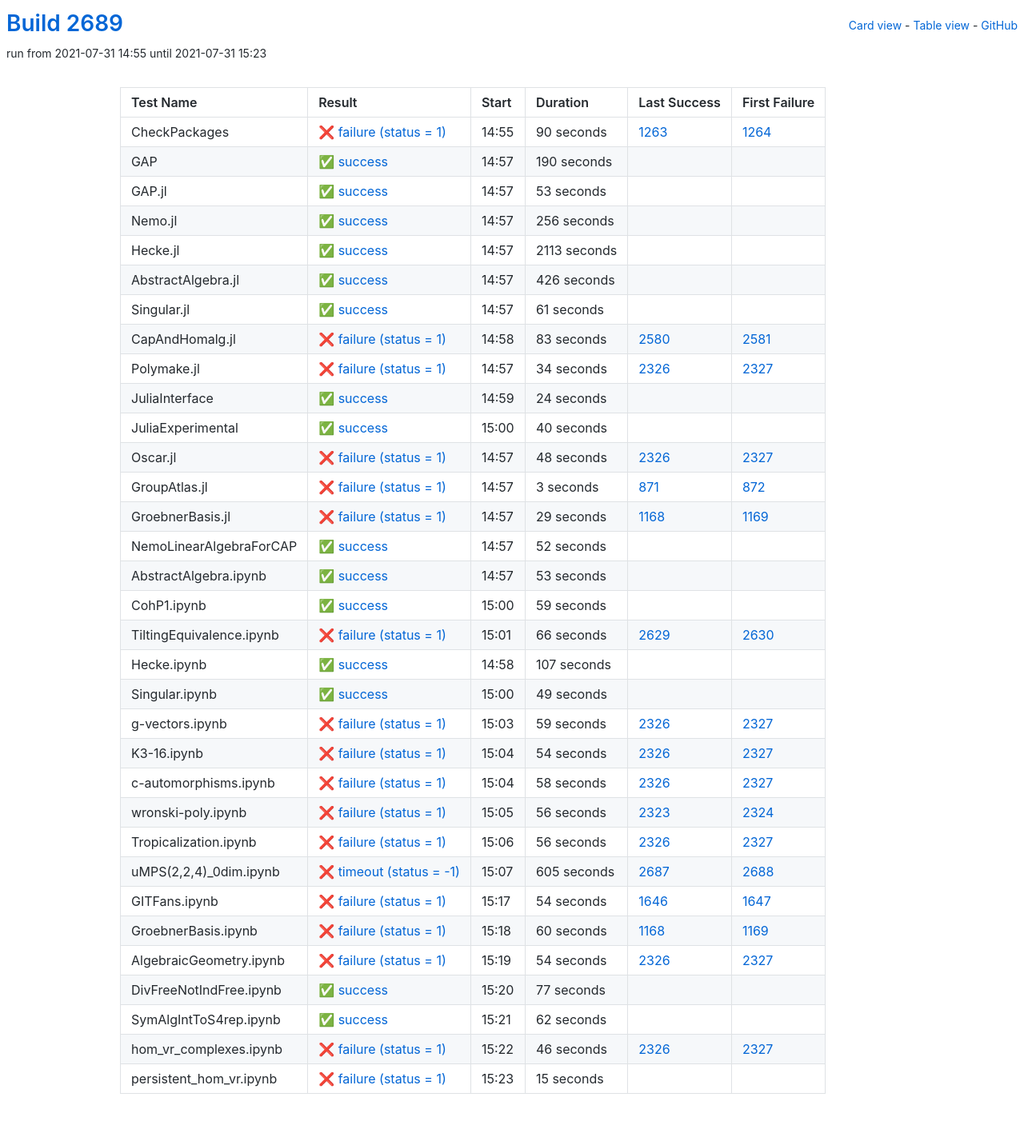
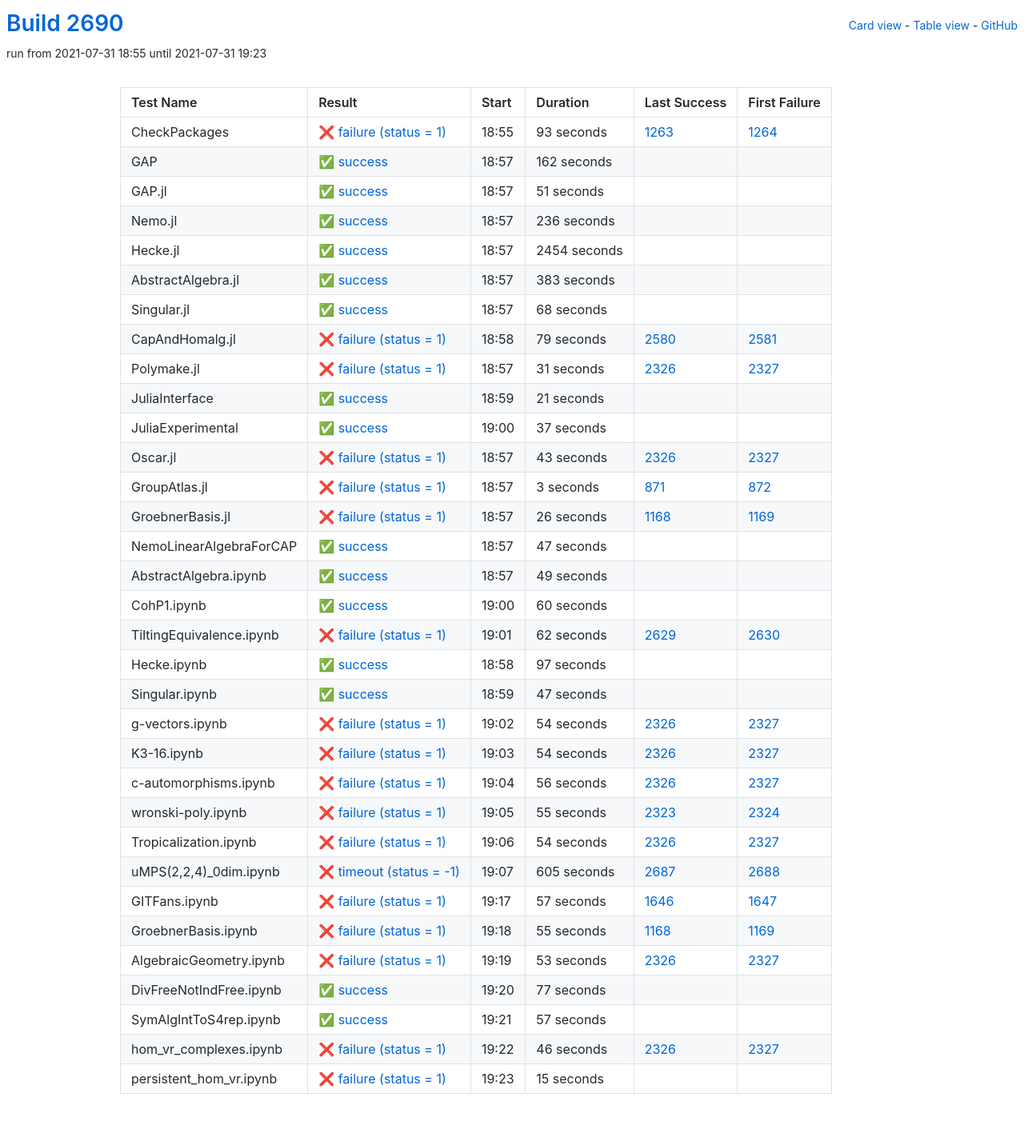
Before and after one commit to oscar-system/oscar-ci-status-stable, a Jekyll site: the page built from table.html, in a window 1280 px wide. Shown: the whole page at 80% size. Built offline with Jekyll 4.4.1, drawn with Linux system fonts in a browser that asks for light colours.

Commit message:
Build #2690

```diff
--- a/_data/ci.yml
+++ b/_data/ci.yml
@@ -1,6 +1,6 @@
 ---
-build: 2689
-build_url: https://oscarci.mathematik.uni-kl.de/job/oscar-stable/2689/
+build: 2690
+build_url: https://oscarci.mathematik.uni-kl.de/job/oscar-stable/2690/
 job: oscar-stable
 organization: oscar-system
 repo: oscar-ci-status-stable
@@ -8,152 +8,152 @@ repourl: https://github.com/oscar-system/oscar-ci-status-stable
 tests:
 - name: CheckPackages
   id: checkpackages
-  log: https://oscarci.mathematik.uni-kl.de/job/oscar-stable/2689/artifact/logs/build-2689/CheckPackages.log
-  start: 2021-07-31 14:55
+  log: https://oscarci.mathematik.uni-kl.de/job/oscar-stable/2690/artifact/logs/build-2690/CheckPackages.log
+  start: 2021-07-31 18:55
   success: false
   exitcode: 1
   status: failure
-  duration: 90
+  duration: 93
   last_success: 1263
   last_success_url: https://oscarci.mathematik.uni-kl.de/job/oscar-stable/1263/
   first_failure: 1264
   first_failure_url: https://oscarci.mathematik.uni-kl.de/job/oscar-stable/1264/
 - name: GAP
   id: gap
-  log: https://oscarci.mathematik.uni-kl.de/job/oscar-stable/2689/artifact/logs/build-2689/GAP.log
-  start: 2021-07-31 14:57
+  log: https://oscarci.mathematik.uni-kl.de/job/oscar-stable/2690/artifact/logs/build-2690/GAP.log
+  start: 2021-07-31 18:57
   success: true
   exitcode: 0
   status: success
-  duration: 190
+  duration: 162
   last_success: false
   last_success_url:
   first_failure: false
   first_failure_url:
 - name: GAP.jl
   id: gap-jl
-  log: https://oscarci.mathematik.uni-kl.de/job/oscar-stable/2689/artifact/logs/build-2689/GAP.jl.log
-  start: 2021-07-31 14:57
+  log: https://oscarci.mathematik.uni-kl.de/job/oscar-stable/2690/artifact/logs/build-2690/GAP.jl.log
+  start: 2021-07-31 18:57
   success: true
   exitcode: 0
   status: success
-  duration: 53
+  duration: 51
   last_success: false
   last_success_url:
   first_failure: false
   first_failure_url:
 - name: Nemo.jl
   id: nemo-jl
-  log: https://oscarci.mathematik.uni-kl.de/job/oscar-stable/2689/artifact/logs/build-2689/Nemo.jl.log
-  start: 2021-07-31 14:57
+  log: https://oscarci.mathematik.uni-kl.de/job/oscar-stable/2690/artifact/logs/build-2690/Nemo.jl.log
+  start: 2021-07-31 18:57
   success: true
   exitcode: 0
   status: success
-  duration: 256
+  duration: 236
   last_success: false
   last_success_url:
   first_failure: false
   first_failure_url:
 - name: Hecke.jl
   id: hecke-jl
-  log: https://oscarci.mathematik.uni-kl.de/job/oscar-stable/2689/artifact/logs/build-2689/Hecke.jl.log
-  start: 2021-07-31 14:57
+  log: https://oscarci.mathematik.uni-kl.de/job/oscar-stable/2690/artifact/logs/build-2690/Hecke.jl.log
+  start: 2021-07-31 18:57
   success: true
   exitcode: 0
   status: success
-  duration: 2113
+  duration: 2454
   last_success: false
   last_success_url:
   first_failure: false
   first_failure_url:
 - name: AbstractAlgebra.jl
   id: abstractalgebra-jl
-  log: https://oscarci.mathematik.uni-kl.de/job/oscar-stable/2689/artifact/logs/build-2689/AbstractAlgebra.jl.log
-  start: 2021-07-31 14:57
+  log: https://oscarci.mathematik.uni-kl.de/job/oscar-stable/2690/artifact/logs/build-2690/AbstractAlgebra.jl.log
+  start: 2021-07-31 18:57
   success: true
   exitcode: 0
   status: success
-  duration: 426
+  duration: 383
   last_success: false
   last_success_url:
   first_failure: false
   first_failure_url:
 - name: Singular.jl
   id: singular-jl
-  log: https://oscarci.mathematik.uni-kl.de/job/oscar-stable/2689/artifact/logs/build-2689/Singular.jl.log
-  start: 2021-07-31 14:57
+  log: https://oscarci.mathematik.uni-kl.de/job/oscar-stable/2690/artifact/logs/build-2690/Singular.jl.log
+  start: 2021-07-31 18:57
   success: true
   exitcode: 0
   status: success
-  duration: 61
+  duration: 68
   last_success: false
   last_success_url:
   first_failure: false
   first_failure_url:
 - name: CapAndHomalg.jl
   id: capandhomalg-jl
-  log: https://oscarci.mathematik.uni-kl.de/job/oscar-stable/2689/artifact/logs/build-2689/CapAndHomalg.jl.log
-  start: 2021-07-31 14:58
+  log: https://oscarci.mathematik.uni-kl.de/job/oscar-stable/2690/artifact/logs/build-2690/CapAndHomalg.jl.log
+  start: 2021-07-31 18:58
   success: false
   exitcode: 1
   status: failure
-  duration: 83
+  duration: 79
   last_success: 2580
   last_success_url: https://oscarci.mathematik.uni-kl.de/job/oscar-stable/2580/
   first_failure: 2581
   first_failure_url: https://oscarci.mathematik.uni-kl.de/job/oscar-stable/2581/
 - name: Polymake.jl
   id: polymake-jl
-  log: https://oscarci.mathematik.uni-kl.de/job/oscar-stable/2689/artifact/logs/build-2689/Polymake.jl.log
-  start: 2021-07-31 14:57
+  log: https://oscarci.mathematik.uni-kl.de/job/oscar-stable/2690/artifact/logs/build-2690/Polymake.jl.log
+  start: 2021-07-31 18:57
   success: false
   exitcode: 1
   status: failure
-  duration: 34
+  duration: 31
   last_success: 2326
   last_success_url: https://oscarci.mathematik.uni-kl.de/job/oscar-stable/2326/
   first_failure: 2327
   first_failure_url: https://oscarci.mathematik.uni-kl.de/job/oscar-stable/2327/
 - name: JuliaInterface
   id: juliainterface
-  log: https://oscarci.mathematik.uni-kl.de/job/oscar-stable/2689/artifact/logs/build-2689/JuliaInterface.log
-  start: 2021-07-31 14:59
+  log: https://oscarci.mathematik.uni-kl.de/job/oscar-stable/2690/artifact/logs/build-2690/JuliaInterface.log
+  start: 2021-07-31 18:59
   success: true
   exitcode: 0
   status: success
-  duration: 24
+  duration: 21
   last_success: false
   last_success_url:
   first_failure: false
   first_failure_url:
 - name: JuliaExperimental
   id: juliaexperimental
-  log: https://oscarci.mathematik.uni-kl.de/job/oscar-stable/2689/artifact/logs/build-2689/JuliaExperimental.log
-  start: 2021-07-31 15:00
+  log: https://oscarci.mathematik.uni-kl.de/job/oscar-stable/2690/artifact/logs/build-2690/JuliaExperimental.log
+  start: 2021-07-31 19:00
   success: true
   exitcode: 0
   status: success
-  duration: 40
+  duration: 37
   last_success: false
   last_success_url:
   first_failure: false
   first_failure_url:
 - name: Oscar.jl
   id: oscar-jl
-  log: https://oscarci.mathematik.uni-kl.de/job/oscar-stable/2689/artifact/logs/build-2689/Oscar.jl.log
-  start: 2021-07-31 14:57
+  log: https://oscarci.mathematik.uni-kl.de/job/oscar-stable/2690/artifact/logs/build-2690/Oscar.jl.log
+  start: 2021-07-31 18:57
   success: false
   exitcode: 1
   status: failure
-  duration: 48
+  duration: 43
   last_success: 2326
   last_success_url: https://oscarci.mathematik.uni-kl.de/job/oscar-stable/2326/
   first_failure: 2327
   first_failure_url: https://oscarci.mathematik.uni-kl.de/job/oscar-stable/2327/
 - name: GroupAtlas.jl
   id: groupatlas-jl
-  log: https://oscarci.mathematik.uni-kl.de/job/oscar-stable/2689/artifact/logs/build-2689/GroupAtlas.jl.log
-  start: 2021-07-31 14:57
+  log: https://oscarci.mathematik.uni-kl.de/job/oscar-stable/2690/artifact/logs/build-2690/GroupAtlas.jl.log
+  start: 2021-07-31 18:57
   success: false
   exitcode: 1
   status: failure
@@ -164,80 +164,32 @@ tests:
   first_failure_url: https://oscarci.mathematik.uni-kl.de/job/oscar-stable/872/
 - name: GroebnerBasis.jl
   id: groebnerbasis-jl
-  log: https://oscarci.mathematik.uni-kl.de/job/oscar-stable/2689/artifact/logs/build-2689/GroebnerBasis.jl.log
-  start: 2021-07-31 14:57
+  log: https://oscarci.mathematik.uni-kl.de/job/oscar-stable/2690/artifact/logs/build-2690/GroebnerBasis.jl.log
+  start: 2021-07-31 18:57
   success: false
   exitcode: 1
   status: failure
-  duration: 29
+  duration: 26
   last_success: 1168
   last_success_url: https://oscarci.mathematik.uni-kl.de/job/oscar-stable/1168/
   first_failure: 1169
   first_failure_url: https://oscarci.mathematik.uni-kl.de/job/oscar-stable/1169/
 - name: NemoLinearAlgebraForCAP
   id: nemolinearalgebraforcap
-  log: https://oscarci.mathematik.uni-kl.de/job/oscar-stable/2689/artifact/logs/build-2689/NemoLinearAlgebraForCAP.log
-  start: 2021-07-31 14:57
+  log: https://oscarci.mathematik.uni-kl.de/job/oscar-stable/2690/artifact/logs/build-2690/NemoLinearAlgebraForCAP.log
+  start: 2021-07-31 18:57
   success: true
   exitcode: 0
   status: success
-  duration: 52
+  duration: 47
   last_success: false
   last_success_url:
   first_failure: false
   first_failure_url:
 - name: AbstractAlgebra.ipynb
   id: abstractalgebra-ipynb
-  log: https://oscarci.mathematik.uni-kl.de/job/oscar-stable/2689/artifact/logs/build-2689/AbstractAlgebra.ipynb.log
-  start: 2021-07-31 14:57
-  success: true
-  exitcode: 0
-  status: success
-  duration: 53
-  last_success: false
-  last_success_url:
-  first_failure: false
-  first_failure_url:
-- name: CohP1.ipynb
-  id: cohp1-ipynb
-  log: https://oscarci.mathematik.uni-kl.de/job/oscar-stable/2689/artifact/logs/build-2689/CohP1.ipynb.log
-  start: 2021-07-31 15:00
-  success: true
-  exitcode: 0
-  status: success
-  duration: 59
-  last_success: false
-  last_success_url:
-  first_failure: false
-  first_failure_url:
-- name: TiltingEquivalence.ipynb
-  id: tiltingequivalence-ipynb
-  log: https://oscarci.mathematik.uni-kl.de/job/oscar-stable/2689/artifact/logs/build-2689/TiltingEquivalence.ipynb.log
-  start: 2021-07-31 15:01
-  success: false
-  exitcode: 1
-  status: failure
-  duration: 66
-  last_success: 2629
-  last_success_url: https://oscarci.mathematik.uni-kl.de/job/oscar-stable/2629/
-  first_failure: 2630
-  first_failure_url: https://oscarci.mathematik.uni-kl.de/job/oscar-stable/2630/
-- name: Hecke.ipynb
-  id: hecke-ipynb
-  log: https://oscarci.mathematik.uni-kl.de/job/oscar-stable/2689/artifact/logs/build-2689/Hecke.ipynb.log
-  start: 2021-07-31 14:58
-  success: true
-  exitcode: 0
-  status: success
-  duration: 107
-  last_success: false
-  last_success_url:
-  first_failure: false
-  first_failure_url:
-- name: Singular.ipynb
-  id: singular-ipynb
-  log: https://oscarci.mathematik.uni-kl.de/job/oscar-stable/2689/artifact/logs/build-2689/Singular.ipynb.log
-  start: 2021-07-31 15:00
+  log: https://oscarci.mathematik.uni-kl.de/job/oscar-stable/2690/artifact/logs/build-2690/AbstractAlgebra.ipynb.log
+  start: 2021-07-31 18:57
   success: true
   exitcode: 0
   status: success
@@ -246,22 +198,70 @@ tests:
   last_success_url:
   first_failure: false
   first_failure_url:
-- name: g-vectors.ipynb
-  id: g-vectors-ipynb
-  log: https://oscarci.mathematik.uni-kl.de/job/oscar-stable/2689/artifact/logs/build-2689/g-vectors.ipynb.log
-  start: 2021-07-31 15:03
+- name: CohP1.ipynb
+  id: cohp1-ipynb
+  log: https://oscarci.mathematik.uni-kl.de/job/oscar-stable/2690/artifact/logs/build-2690/CohP1.ipynb.log
+  start: 2021-07-31 19:00
+  success: true
+  exitcode: 0
+  status: success
+  duration: 60
+  last_success: false
+  last_success_url:
+  first_failure: false
+  first_failure_url:
+- name: TiltingEquivalence.ipynb
+  id: tiltingequivalence-ipynb
+  log: https://oscarci.mathematik.uni-kl.de/job/oscar-stable/2690/artifact/logs/build-2690/TiltingEquivalence.ipynb.log
+  start: 2021-07-31 19:01
   success: false
   exitcode: 1
   status: failure
-  duration: 59
+  duration: 62
+  last_success: 2629
+  last_success_url: https://oscarci.mathematik.uni-kl.de/job/oscar-stable/2629/
+  first_failure: 2630
+  first_failure_url: https://oscarci.mathematik.uni-kl.de/job/oscar-stable/2630/
+- name: Hecke.ipynb
+  id: hecke-ipynb
+  log: https://oscarci.mathematik.uni-kl.de/job/oscar-stable/2690/artifact/logs/build-2690/Hecke.ipynb.log
+  start: 2021-07-31 18:58
+  success: true
+  exitcode: 0
+  status: success
+  duration: 97
+  last_success: false
+  last_success_url:
+  first_failure: false
+  first_failure_url:
+- name: Singular.ipynb
+  id: singular-ipynb
+  log: https://oscarci.mathematik.uni-kl.de/job/oscar-stable/2690/artifact/logs/build-2690/Singular.ipynb.log
+  start: 2021-07-31 18:59
+  success: true
+  exitcode: 0
+  status: success
+  duration: 47
+  last_success: false
+  last_success_url:
+  first_failure: false
+  first_failure_url:
+- name: g-vectors.ipynb
+  id: g-vectors-ipynb
+  log: https://oscarci.mathematik.uni-kl.de/job/oscar-stable/2690/artifact/logs/build-2690/g-vectors.ipynb.log
+  start: 2021-07-31 19:02
+  success: false
+  exitcode: 1
+  status: failure
+  duration: 54
   last_success: 2326
   last_success_url: https://oscarci.mathematik.uni-kl.de/job/oscar-stable/2326/
   first_failure: 2327
   first_failure_url: https://oscarci.mathematik.uni-kl.de/job/oscar-stable/2327/
 - name: K3-16.ipynb
   id: k3-16-ipynb
-  log: https://oscarci.mathematik.uni-kl.de/job/oscar-stable/2689/artifact/logs/build-2689/K3-16.ipynb.log
-  start: 2021-07-31 15:04
+  log: https://oscarci.mathematik.uni-kl.de/job/oscar-stable/2690/artifact/logs/build-2690/K3-16.ipynb.log
+  start: 2021-07-31 19:03
   success: false
   exitcode: 1
   status: failure
@@ -272,32 +272,8 @@ tests:
   first_failure_url: https://oscarci.mathematik.uni-kl.de/job/oscar-stable/2327/
 - name: c-automorphisms.ipynb
   id: c-automorphisms-ipynb
-  log: https://oscarci.mathematik.uni-kl.de/job/oscar-stable/2689/artifact/logs/build-2689/c-automorphisms.ipynb.log
-  start: 2021-07-31 15:04
-  success: false
-  exitcode: 1
-  status: failure
-  duration: 58
-  last_success: 2326
-  last_success_url: https://oscarci.mathematik.uni-kl.de/job/oscar-stable/2326/
-  first_failure: 2327
-  first_failure_url: https://oscarci.mathematik.uni-kl.de/job/oscar-stable/2327/
-- name: wronski-poly.ipynb
-  id: wronski-poly-ipynb
-  log: https://oscarci.mathematik.uni-kl.de/job/oscar-stable/2689/artifact/logs/build-2689/wronski-poly.ipynb.log
-  start: 2021-07-31 15:05
-  success: false
-  exitcode: 1
-  status: failure
-  duration: 56
-  last_success: 2323
-  last_success_url: https://oscarci.mathematik.uni-kl.de/job/oscar-stable/2323/
-  first_failure: 2324
-  first_failure_url: https://oscarci.mathematik.uni-kl.de/job/oscar-stable/2324/
-- name: Tropicalization.ipynb
-  id: tropicalization-ipynb
-  log: https://oscarci.mathematik.uni-kl.de/job/oscar-stable/2689/artifact/logs/build-2689/Tropicalization.ipynb.log
-  start: 2021-07-31 15:06
+  log: https://oscarci.mathematik.uni-kl.de/job/oscar-stable/2690/artifact/logs/build-2690/c-automorphisms.ipynb.log
+  start: 2021-07-31 19:04
   success: false
   exitcode: 1
   status: failure
@@ -306,10 +282,34 @@ tests:
   last_success_url: https://oscarci.mathematik.uni-kl.de/job/oscar-stable/2326/
   first_failure: 2327
   first_failure_url: https://oscarci.mathematik.uni-kl.de/job/oscar-stable/2327/
+- name: wronski-poly.ipynb
+  id: wronski-poly-ipynb
+  log: https://oscarci.mathematik.uni-kl.de/job/oscar-stable/2690/artifact/logs/build-2690/wronski-poly.ipynb.log
+  start: 2021-07-31 19:05
+  success: false
+  exitcode: 1
+  status: failure
+  duration: 55
+  last_success: 2323
+  last_success_url: https://oscarci.mathematik.uni-kl.de/job/oscar-stable/2323/
+  first_failure: 2324
+  first_failure_url: https://oscarci.mathematik.uni-kl.de/job/oscar-stable/2324/
+- name: Tropicalization.ipynb
+  id: tropicalization-ipynb
+  log: https://oscarci.mathematik.uni-kl.de/job/oscar-stable/2690/artifact/logs/build-2690/Tropicalization.ipynb.log
+  start: 2021-07-31 19:06
+  success: false
+  exitcode: 1
+  status: failure
+  duration: 54
+  last_success: 2326
+  last_success_url: https://oscarci.mathematik.uni-kl.de/job/oscar-stable/2326/
+  first_failure: 2327
+  first_failure_url: https://oscarci.mathematik.uni-kl.de/job/oscar-stable/2327/
 - name: uMPS(2,2,4)_0dim.ipynb
   id: umps-2-2-4-0dim-ipynb
-  log: https://oscarci.mathematik.uni-kl.de/job/oscar-stable/2689/artifact/logs/build-2689/uMPS-2-2-4-_0dim.ipynb.log
-  start: 2021-07-31 15:07
+  log: https://oscarci.mathematik.uni-kl.de/job/oscar-stable/2690/artifact/logs/build-2690/uMPS-2-2-4-_0dim.ipynb.log
+  start: 2021-07-31 19:07
   success: false
   exitcode: -1
   status: timeout
@@ -320,44 +320,44 @@ tests:
   first_failure_url: https://oscarci.mathematik.uni-kl.de/job/oscar-stable/2688/
 - name: GITFans.ipynb
   id: gitfans-ipynb
-  log: https://oscarci.mathematik.uni-kl.de/job/oscar-stable/2689/artifact/logs/build-2689/GITFans.ipynb.log
-  start: 2021-07-31 15:17
+  log: https://oscarci.mathematik.uni-kl.de/job/oscar-stable/2690/artifact/logs/build-2690/GITFans.ipynb.log
+  start: 2021-07-31 19:17
   success: false
   exitcode: 1
   status: failure
-  duration: 54
+  duration: 57
   last_success: 1646
   last_success_url: https://oscarci.mathematik.uni-kl.de/job/oscar-stable/1646/
   first_failure: 1647
   first_failure_url: https://oscarci.mathematik.uni-kl.de/job/oscar-stable/1647/
 - name: GroebnerBasis.ipynb
   id: groebnerbasis-ipynb
-  log: https://oscarci.mathematik.uni-kl.de/job/oscar-stable/2689/artifact/logs/build-2689/GroebnerBasis.ipynb.log
-  start: 2021-07-31 15:18
+  log: https://oscarci.mathematik.uni-kl.de/job/oscar-stable/2690/artifact/logs/build-2690/GroebnerBasis.ipynb.log
+  start: 2021-07-31 19:18
   success: false
   exitcode: 1
   status: failure
-  duration: 60
+  duration: 55
   last_success: 1168
   last_success_url: https://oscarci.mathematik.uni-kl.de/job/oscar-stable/1168/
   first_failure: 1169
   first_failure_url: https://oscarci.mathematik.uni-kl.de/job/oscar-stable/1169/
 - name: AlgebraicGeometry.ipynb
   id: algebraicgeometry-ipynb
-  log: https://oscarci.mathematik.uni-kl.de/job/oscar-stable/2689/artifact/logs/build-2689/AlgebraicGeometry.ipynb.log
-  start: 2021-07-31 15:19
+  log: https://oscarci.mathematik.uni-kl.de/job/oscar-stable/2690/artifact/logs/build-2690/AlgebraicGeometry.ipynb.log
+  start: 2021-07-31 19:19
   success: false
   exitcode: 1
   status: failure
-  duration: 54
+  duration: 53
   last_success: 2326
   last_success_url: https://oscarci.mathematik.uni-kl.de/job/oscar-stable/2326/
   first_failure: 2327
   first_failure_url: https://oscarci.mathematik.uni-kl.de/job/oscar-stable/2327/
 - name: DivFreeNotIndFree.ipynb
   id: divfreenotindfree-ipynb
-  log: https://oscarci.mathematik.uni-kl.de/job/oscar-stable/2689/artifact/logs/build-2689/DivFreeNotIndFree.ipynb.log
-  start: 2021-07-31 15:20
+  log: https://oscarci.mathematik.uni-kl.de/job/oscar-stable/2690/artifact/logs/build-2690/DivFreeNotIndFree.ipynb.log
+  start: 2021-07-31 19:20
   success: true
   exitcode: 0
   status: success
@@ -368,20 +368,20 @@ tests:
   first_failure_url:
 - name: SymAlgIntToS4rep.ipynb
   id: symalginttos4rep-ipynb
-  log: https://oscarci.mathematik.uni-kl.de/job/oscar-stable/2689/artifact/logs/build-2689/SymAlgIntToS4rep.ipynb.log
-  start: 2021-07-31 15:21
+  log: https://oscarci.mathematik.uni-kl.de/job/oscar-stable/2690/artifact/logs/build-2690/SymAlgIntToS4rep.ipynb.log
+  start: 2021-07-31 19:21
   success: true
   exitcode: 0
   status: success
-  duration: 62
+  duration: 57
   last_success: false
   last_success_url:
   first_failure: false
   first_failure_url:
 - name: hom_vr_complexes.ipynb
   id: hom-vr-complexes-ipynb
-  log: https://oscarci.mathematik.uni-kl.de/job/oscar-stable/2689/artifact/logs/build-2689/hom_vr_complexes.ipynb.log
-  start: 2021-07-31 15:22
+  log: https://oscarci.mathematik.uni-kl.de/job/oscar-stable/2690/artifact/logs/build-2690/hom_vr_complexes.ipynb.log
+  start: 2021-07-31 19:22
   success: false
   exitcode: 1
   status: failure
@@ -392,8 +392,8 @@ tests:
   first_failure_url: https://oscarci.mathematik.uni-kl.de/job/oscar-stable/2327/
 - name: persistent_hom_vr.ipynb
   id: persistent-hom-vr-ipynb
-  log: https://oscarci.mathematik.uni-kl.de/job/oscar-stable/2689/artifact/logs/build-2689/persistent_hom_vr.ipynb.log
-  start: 2021-07-31 15:23
+  log: https://oscarci.mathematik.uni-kl.de/job/oscar-stable/2690/artifact/logs/build-2690/persistent_hom_vr.ipynb.log
+  start: 2021-07-31 19:23
   success: false
   exitcode: 1
   status: failure
```
Also changed, not shown: README.md.
